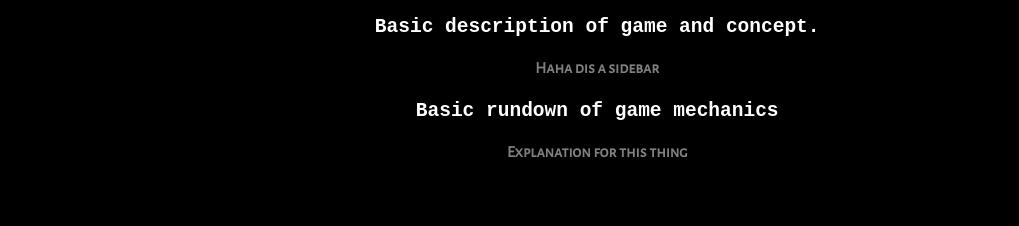
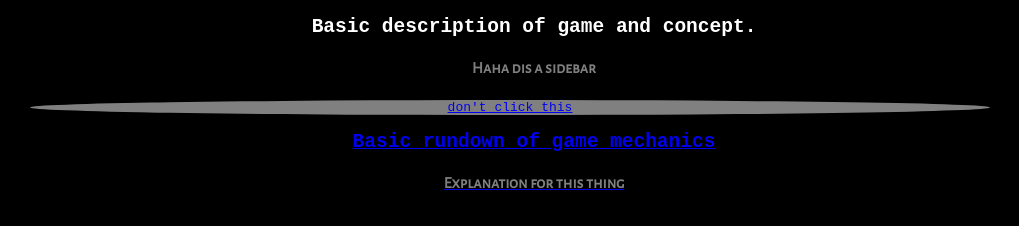
Before and after one commit to AugustBorne/chaos-tww, a plain HTML site: page index.html in a window 1280 px wide. Shown: the whole page, without its empty margins (106-1125 px from the left). Drawn offline with Linux system fonts and the light colour scheme.

Commit message:
Update index.html

```diff
--- a/index.html
+++ b/index.html
@@ -8,7 +8,6 @@
             body {
                 background-color : black;
                 text-align : center;
-                text-indent:10%;
                 font-family : monospace;
                 color : white;
             }
@@ -21,13 +20,14 @@
                 border-radius:50%;
                 width:75vw;
                 margin-left:10vw;
+                color : gray;
             }
         </style>
     </heads
     <body>
         <h2>Basic description of game and concept.</h2>
         <h4>Haha dis a sidebar</h4>
-        <div class="d"></div>
+        <div class="d"><a href="https://rickroll.com">don't click this</div>
             <h2>Basic rundown of game mechanics</h2>
             <h4>Explanation for this thing</h4>
     </body>
```
